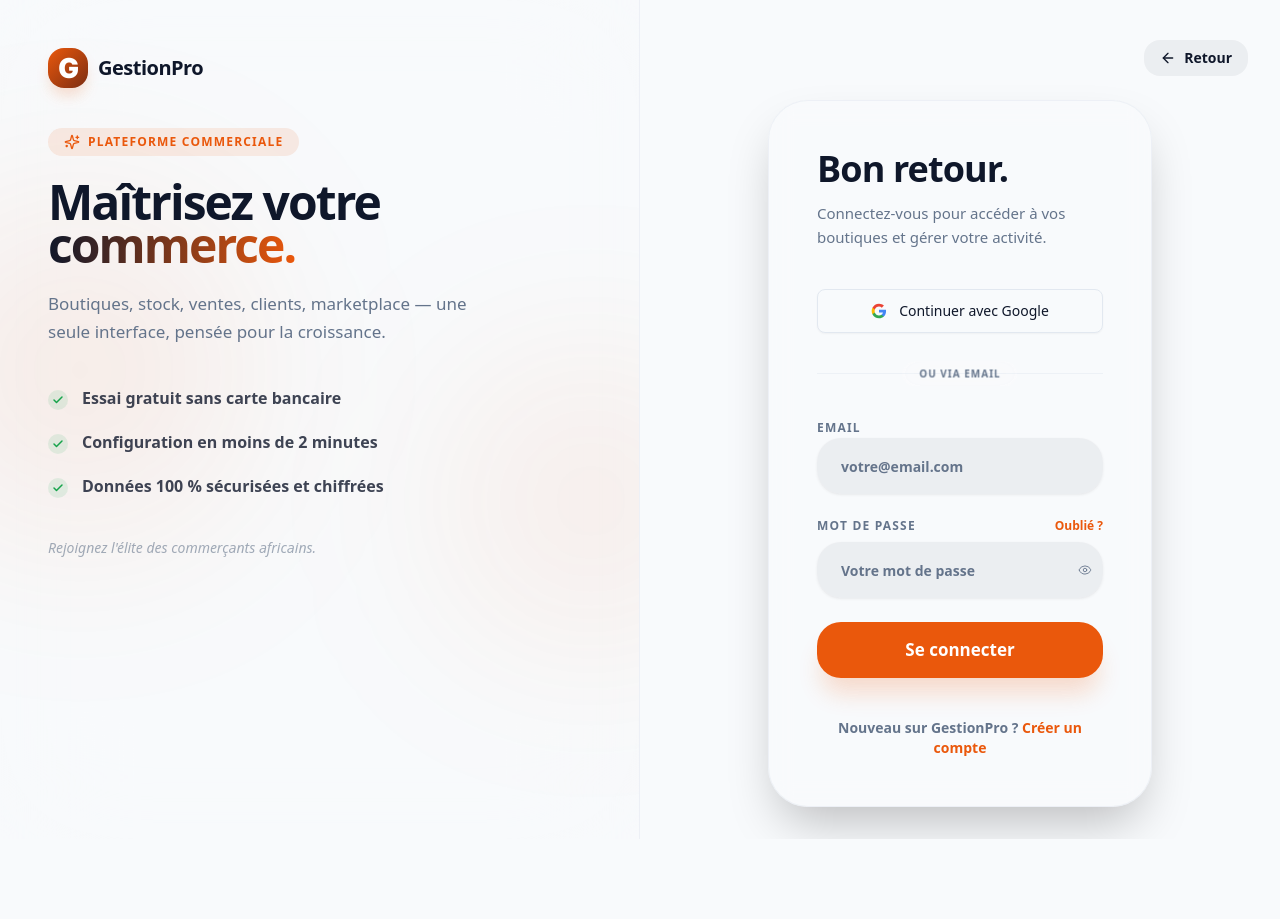
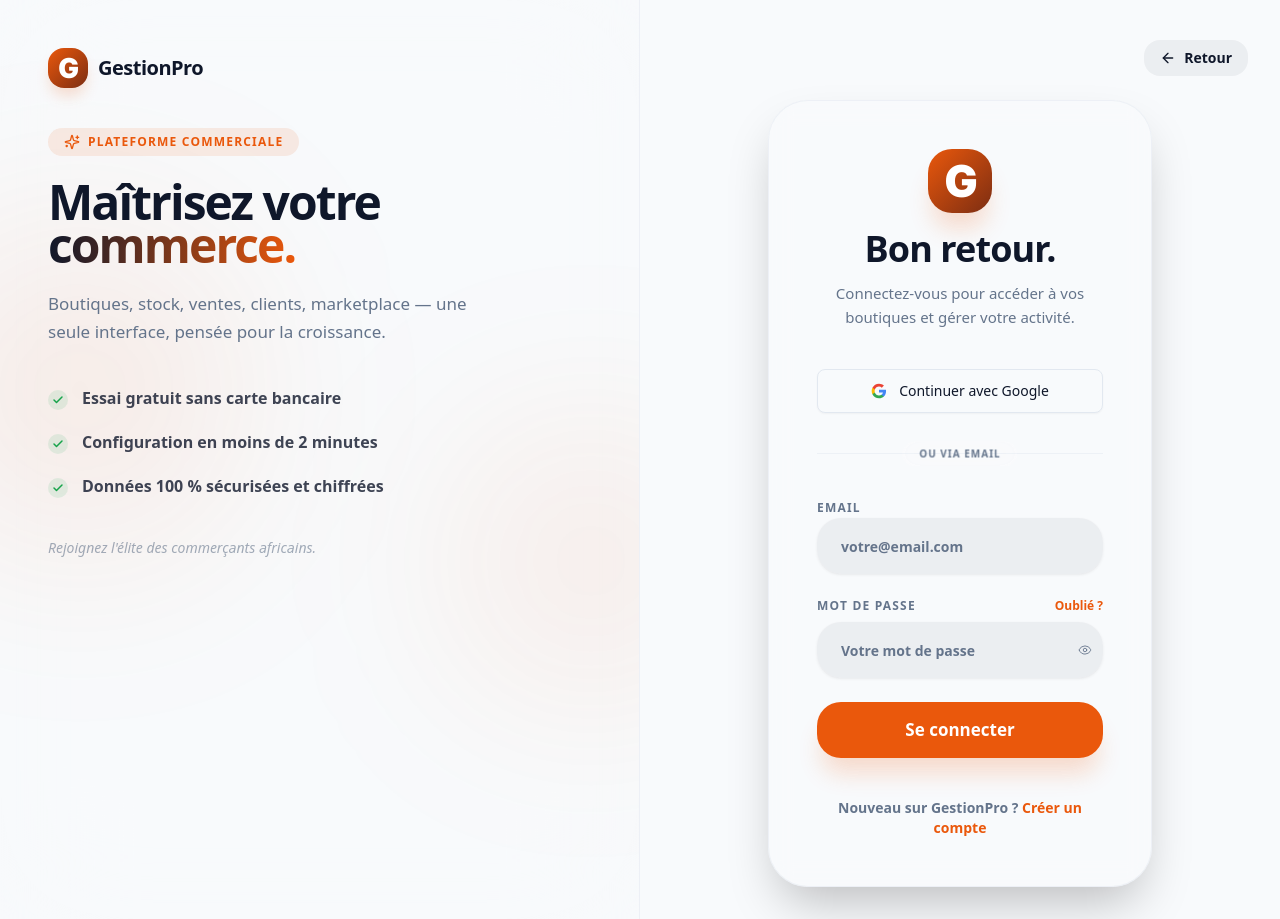
Before and after one commit to RassoulTech/Gestion-Pro, a Next.js app: page /login in a window 1280 px wide. Before the commit the page ends 839 px from the top, so only its background shows below. Built offline with nearby package versions, Linux system fonts and the light colour scheme; no server answers; what next-safe-action would draw is missing.

Commit message:
fix: pos scroll, image upload dir, and add brand logo to auth cards

```diff
--- a/src/app/(auth)/login/page.tsx
+++ b/src/app/(auth)/login/page.tsx
@@ -25,6 +25,7 @@
 import { Separator } from "@/components/ui/separator";
 import { GoogleButton } from "@/components/auth/google-button";
 import { PasswordInput } from "@/components/auth/password-input";
+import { BrandLogo } from "@/components/brand-logo";
 
 const EASE = [0.16, 1, 0.3, 1] as const;
 
@@ -123,7 +124,8 @@
       transition={{ duration: 0.6, ease: EASE }}
       className="space-y-10"
     >
-      <div className="space-y-3">
+      <div className="space-y-3 flex flex-col items-center text-center">
+        <BrandLogo size={64} className="mb-4 shadow-xl shadow-brand/20 rounded-2xl" />
         <h1 className="text-4xl font-black tracking-tight text-foreground">
           Bon retour.
         </h1>
--- a/src/app/(auth)/register/page.tsx
+++ b/src/app/(auth)/register/page.tsx
@@ -22,8 +22,9 @@
 import { Input } from "@/components/ui/input";
 import { Button } from "@/components/ui/button";
 import { Separator } from "@/components/ui/separator";
+import { PasswordInput } from "@/components/auth/password-input";
 import { GoogleButton } from "@/components/auth/google-button";
-import { PasswordInput } from "@/components/auth/password-input";
+import { BrandLogo } from "@/components/brand-logo";
 
 const EASE = [0.16, 1, 0.3, 1] as const;
 
@@ -189,7 +190,8 @@
       transition={{ duration: 0.6, ease: EASE }}
       className="space-y-10"
     >
-      <div className="space-y-3">
+      <div className="space-y-3 flex flex-col items-center text-center">
+        <BrandLogo size={64} className="mb-4 shadow-xl shadow-brand/20 rounded-2xl" />
         <h1 className="text-4xl font-black tracking-tight text-foreground">
           Bienvenue.
         </h1>
--- a/src/app/(dashboard)/boutiques/[id]/pos/_components/pos-interface.tsx
+++ b/src/app/(dashboard)/boutiques/[id]/pos/_components/pos-interface.tsx
@@ -206,9 +206,9 @@
   };
 
   return (
-    <div className="flex flex-col md:flex-row h-[calc(100vh-80px)] overflow-hidden gap-4 -mx-4 -mt-4 px-4 pt-4">
+    <div className="flex flex-col md:flex-row md:h-[calc(100vh-80px)] md:overflow-hidden gap-4 -mx-4 -mt-4 px-4 pt-4 pb-20 md:pb-4">
       {/* ─── ZONE GAUCHE : PRODUITS ───────────────────────────────── */}
-      <div className="flex-1 flex flex-col min-w-0 bg-zinc-50/50 dark:bg-zinc-900/20 rounded-2xl border border-zinc-100 dark:border-zinc-800 overflow-hidden shadow-sm">
+      <div className="flex-1 flex flex-col min-w-0 bg-zinc-50/50 dark:bg-zinc-900/20 rounded-2xl border border-zinc-100 dark:border-zinc-800 md:overflow-hidden shadow-sm">
         {/* Header filtres */}
         <div className="p-4 bg-white dark:bg-zinc-900 border-b border-zinc-100 dark:border-zinc-800 space-y-3 z-10">
           <div className="relative">
--- a/src/app/api/upload/route.ts
+++ b/src/app/api/upload/route.ts
@@ -2,6 +2,7 @@
 import { writeFile } from "fs/promises";
 import path from "path";
 import { randomUUID } from "crypto";
+import { mkdir } from "fs/promises";
 
 export async function POST(req: NextRequest) {
   const formData = await req.formData();
@@ -31,6 +32,7 @@
   const fileName = `${randomUUID()}.${ext}`;
   const bytes = new Uint8Array(await file.arrayBuffer());
   const uploadDir = path.join(process.cwd(), "public", "uploads");
+  await mkdir(uploadDir, { recursive: true });
   await writeFile(path.join(uploadDir, fileName), bytes);
 
   return NextResponse.json({ url: `/uploads/${fileName}` });
```
